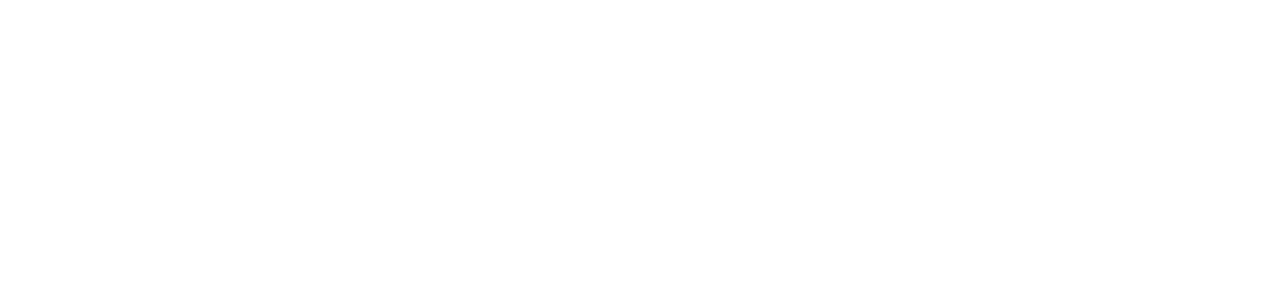
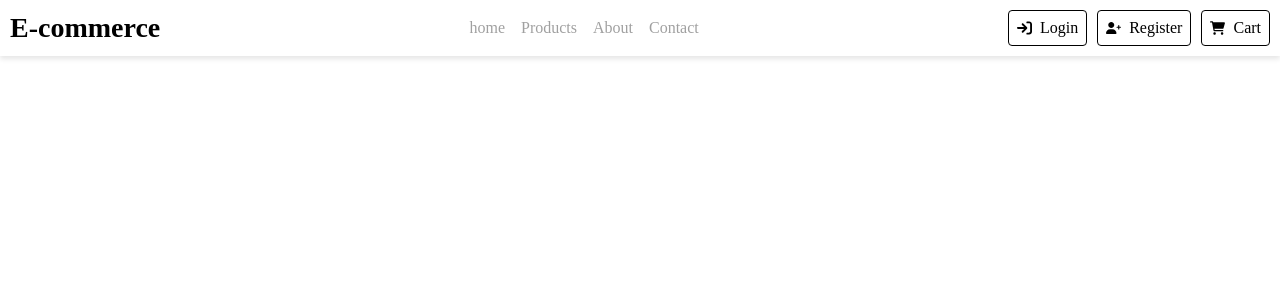
Before and after one commit to AleShini92/e-commerce, a React (Create React App) app: page /Products in a window 1280 px wide. Before the commit this address had no page. Shown: the top 300 px of the page. Built offline with nearby package versions, Linux system fonts and the light colour scheme.

Commit message:
added and modified react-router-dom

```diff
--- a/src/App.js
+++ b/src/App.js
@@ -1,26 +1,35 @@
-//import style scss
-import './App.scss';
-//
 import { BrowserRouter as Router, Routes, Route } from 'react-router-dom';
+/**
+ * Import react-router-dom for implement the navigation of the pages:
+ * npm i react-router-dom
+ *
+ * Install the last version of React:
+ * npm install react@18 react-dom@18
+**/
 
 
-//import components
-import { Main } from './component/Main';
-import { Products } from './component/services/Products';
-import { Product } from './component/Product';
+
+
+// Import website folder and blog
+import Main from './component/Main';
+import Home from './component/Home';import Navbar from './component/navbar/Navbar';
+import Products from './component/services/Products';
 
 
 
 function App() {
     return (
       <>
-      <Router>
+        <main>
+          <Navbar />
             <Routes>
+              <Route exact path='/e-commerce' element={<Main />} />
               <Route exact path='/' element={<Main />} />
+              <Route exact path='/home' element={<Home />} />
+              <Route exact path='/product' element={<Products />} />
             </Routes>
-      </Router>
+        </main>
       </>
-  );
+    )
 }
-
-export default App;
+export default App
--- a/src/component/Header.jsx
+++ b/src/component/Home.jsx
@@ -3,7 +3,7 @@ import { Helmet } from "react-helmet";
 
 import headerBg from '../assets/headerBg.png';
 
-export const Header = () => {
+export const Home = () => {
     return (
         <>
             <Helmet>
@@ -26,4 +26,4 @@ export const Header = () => {
     );
 }
 
-export default Header;
+export default Home;
--- a/src/component/Main.jsx
+++ b/src/component/Main.jsx
@@ -1,19 +1,18 @@
-import React from "react";
+import { Routes, Route } from "react-router-dom";
 
 
-//import website
-import { Navbar } from './navbar/Navbar';
 
+import Home from "./Home";
 
 
 export const Main = () => {
     return (
         <>
-            <main>
-                <Navbar />
-            </main>
+            <Routes>
+                <Route path="/" element={<Home />} />
+            </Routes>
         </>
-    );
+    )
 }
 
 export default Main;
--- a/src/component/navbar/Navbar.jsx
+++ b/src/component/navbar/Navbar.jsx
@@ -9,8 +9,8 @@ export const Navbar = () => {
                     <div className="logo"> <NavLink to="/header"> <h1>E-commerce</h1> </NavLink> </div>
                     <div className="menu">
                         <ul>
-                            <li><NavLink to="/header">home</NavLink></li>
-                            <li><NavLink to="/products">Products</NavLink></li>
+                            <li><NavLink to="/home">home</NavLink></li>
+                            <li><NavLink to="/product">Products</NavLink></li>
                             <li><NavLink to="/about">About</NavLink></li>
                             <li><NavLink to="/contact">Contact</NavLink></li>
                         </ul>
--- a/src/index.js
+++ b/src/index.js
@@ -1,24 +1,19 @@
 import React from 'react';
 import ReactDOM from 'react-dom/client';
-import './index.css';
-import App from './App';
-import reportWebVitals from './reportWebVitals';
-//
-import { BrowserRouter } from 'react-router-dom';
 
-// const root = ReactDOM.createRoot(document.getElementById('root'));
-// root.render(
-//   <BrowserRouter>
-//     <App />
-//   </BrowserRouter>
-// );
+import { BrowserRouter } from 'react-router-dom'
+
+
+import  App  from './App';
+
+import './component/styles/style.scss';
 
 
 const root = ReactDOM.createRoot(document.getElementById('root'));
-root.render(<App />);
-
-
-// If you want to start measuring performance in your app, pass a function
-// to log results (for example: reportWebVitals(console.log))
-// or send to an analytics endpoint. Learn more: https://bit.ly/CRA-vitals
-//reportWebVitals();
+root.render(
+    <React.StrictMode>
+        <BrowserRouter>
+            <App />
+        </BrowserRouter>
+    </React.StrictMode>
+)
```
Also changed, not shown: 1 other file (tests, documents, lock files or other folders). Lines whose indentation alone changed are shown as unchanged.
